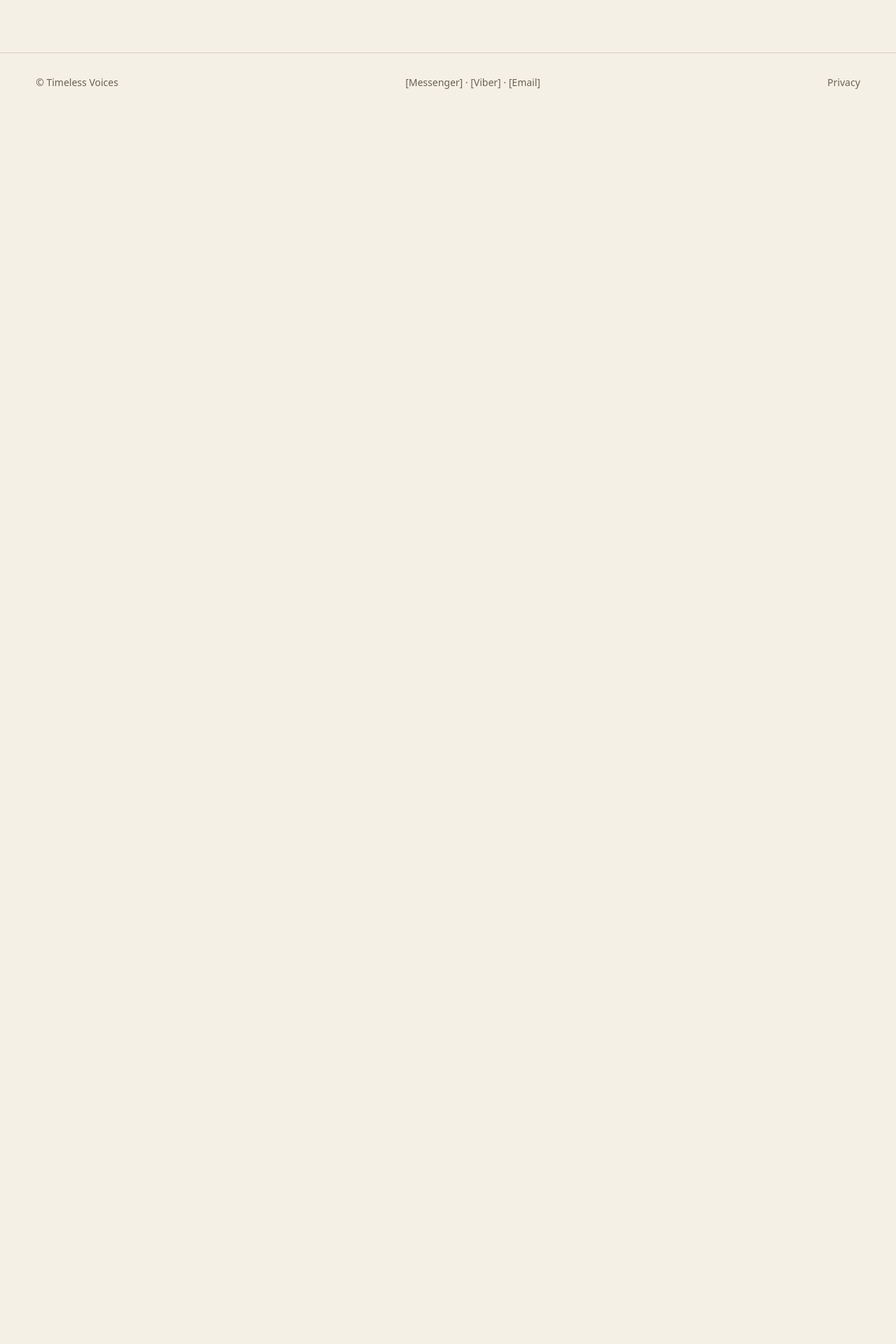
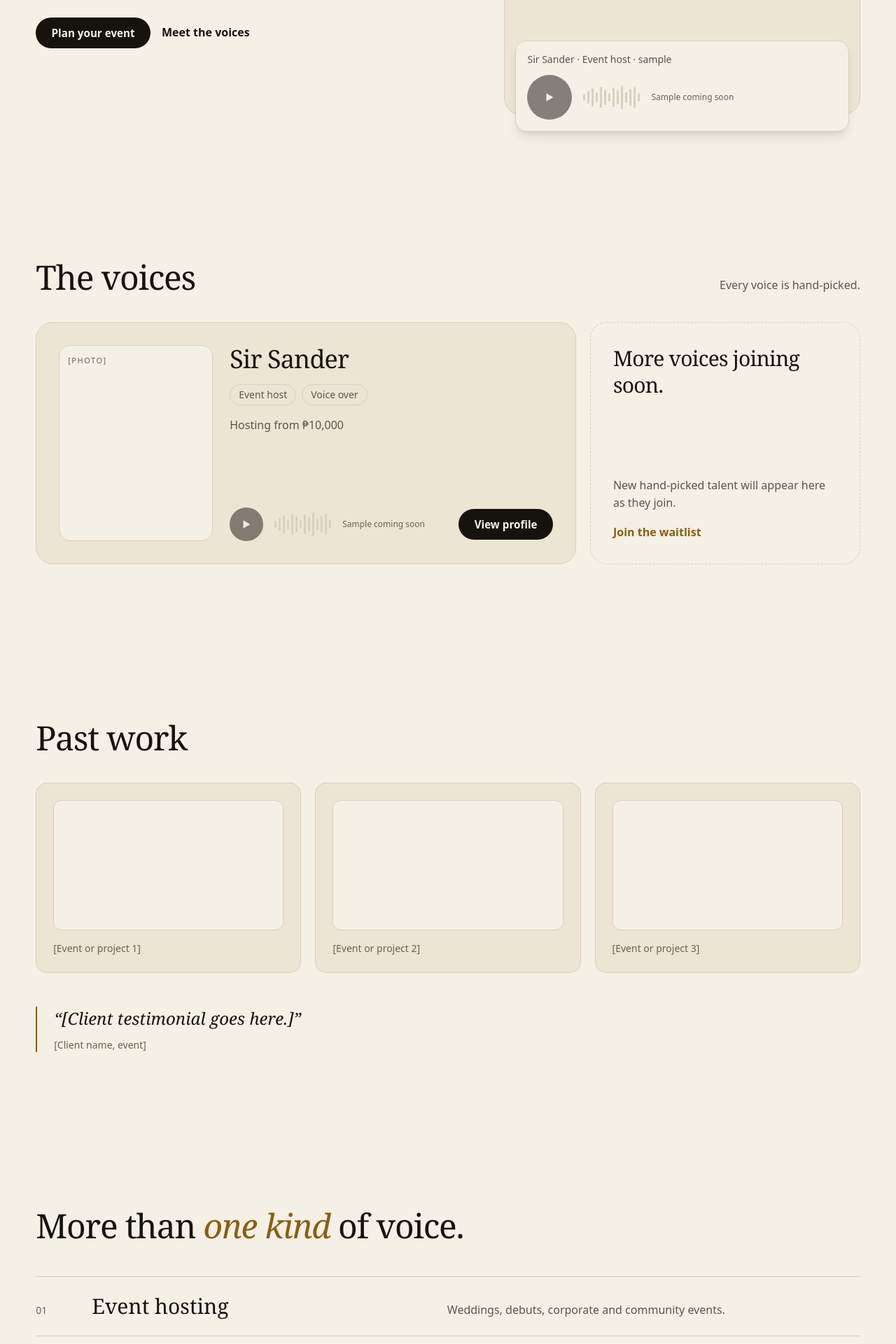
Before and after one commit to Dell015/Timeless-Voice, a Next.js app: page / in a window 1280 px wide. Shown: the part 640-2560 px from the top of the page at 70% size. Before the commit the page ends 800 px from the top, so only its background shows below. Built offline with nearby package versions, Linux system fonts and the light colour scheme.

Commit message:
feat: implement hero section, services, voices, and work components with animations

```diff
--- a/src/app/globals.css
+++ b/src/app/globals.css
@@ -136,3 +136,14 @@ body {
     scroll-behavior: auto !important;
   }
 }
+
+@keyframes rise {
+  from { opacity: 0; transform: translateY(14px); }
+  to { opacity: 1; transform: none; }
+}
+.rise { animation: rise 600ms cubic-bezier(0.2, 0.7, 0.2, 1) both; }
+
+@keyframes bar {
+  0%, 100% { transform: scaleY(0.3); }
+  50% { transform: scaleY(1); }
+}
--- a/src/app/page.tsx
+++ b/src/app/page.tsx
@@ -1,13 +1,15 @@
+import { Hero } from "@/components/home/hero";
+import { Services } from "@/components/home/services";
+import { Voices } from "@/components/home/voices";
+import { Work } from "@/components/home/work";
+
 export default function Home() {
   return (
-    <section className="wrap py-24 md:py-36">
-      <p className="text-xs font-semibold uppercase tracking-[0.18em] text-accent">
-        Event hosts · Voice over · Voice acting
-      </p>
-      <h1 className="mt-6 max-w-4xl font-display text-5xl leading-[1.02] tracking-tight md:text-7xl">
-        Hand-picked voices. <em className="text-accent">Book the one that fits.</em>
-      </h1>
-      <p className="mt-8 max-w-xl text-lg text-muted">Site under construction.</p>
-    </section>
+    <>
+      <Hero />
+      <Voices />
+      <Work />
+      <Services />
+    </>
   );
 }
--- /dev/null
+++ b/src/components/home/hero.tsx
@@ -0,0 +1,34 @@
+import Link from "next/link";
+import { SamplePlayer } from "../sample-player";
+
+export function Hero() {
+  return (
+    <section className="wrap grid items-center gap-12 py-16 md:grid-cols-[1.1fr_0.9fr] md:py-24">
+      <div>
+        <p className="rise text-xs font-semibold uppercase tracking-[0.18em] text-accent">
+          Event hosts · Voice over · Voice acting
+        </p>
+        <h1 className="rise mt-6 font-display text-5xl leading-[1.02] tracking-tight [animation-delay:80ms] md:text-7xl">
+          Hand-picked voices. <em className="text-accent">Book the one that fits.</em>
+        </h1>
+        <p className="rise mt-6 max-w-lg text-lg text-muted [animation-delay:160ms]">
+          Hosts and voice talent for weddings, debuts, corporate events and productions. Press play, then plan your
+          event in a few minutes.
+        </p>
+        <div className="rise mt-8 flex flex-wrap items-center gap-4 [animation-delay:240ms]">
+          <Link href="/plan" className="btn">Plan your event</Link>
+          <Link href="/#voices" className="ulink py-2 font-semibold">Meet the voices</Link>
+        </div>
+      </div>
+      <div className="rise relative [animation-delay:200ms]">
+        <div className="relative aspect-[4/5] overflow-hidden rounded-3xl border border-line bg-surface">
+          <span className="absolute left-4 top-4 text-[11px] uppercase tracking-[0.14em] text-subtle">[PHOTO]</span>
+        </div>
+        <div className="absolute inset-x-4 -bottom-6 rounded-2xl border border-line bg-bg p-4 shadow-lg shadow-black/10">
+          <p className="mb-3 text-sm text-muted">Sir Sander · Event host · sample</p>
+          <SamplePlayer name="Sir Sander" size="lg" />
+        </div>
+      </div>
+    </section>
+  );
+}
--- /dev/null
+++ b/src/components/home/services.tsx
@@ -0,0 +1,32 @@
+const services = [
+  ["Event hosting", "Weddings, debuts, corporate and community events."],
+  ["Voice over", "Narration, explainers, IVR and commercials."],
+  ["Voice acting", "Characters for games, animation and audio drama."],
+  ["Advertising", "Radio, TV and online ad reads."],
+  ["Songs", "Vocals, jingles and covers."],
+  ["Trailers", "Film and product trailers."],
+  ["Scripts", "Writing for spots, shows and events."],
+  ["Short films", "Narration and on-screen voice."],
+];
+
+export function Services() {
+  return (
+    <section id="services" className="wrap scroll-mt-8 py-20 md:py-28">
+      <h2 className="font-display text-4xl tracking-tight md:text-5xl">
+        More than <em className="text-accent">one kind</em> of voice.
+      </h2>
+      <ol className="mt-12 border-t border-line">
+        {services.map(([title, text], i) => (
+          <li
+            key={title}
+            className="group grid grid-cols-[2.5rem_1fr] items-baseline gap-x-4 gap-y-1 border-b border-line py-6 transition-[padding] duration-300 hover:pl-3 md:grid-cols-[4rem_1fr_1.2fr]"
+          >
+            <span className="text-sm text-subtle">{String(i + 1).padStart(2, "0")}</span>
+            <span className="font-display text-2xl md:text-3xl">{title}</span>
+            <span className="col-start-2 text-muted md:col-start-3">{text}</span>
+          </li>
+        ))}
+      </ol>
+    </section>
+  );
+}
--- /dev/null
+++ b/src/components/home/voices.tsx
@@ -0,0 +1,45 @@
+import Link from "next/link";
+import { SamplePlayer } from "../sample-player";
+
+export function Voices() {
+  return (
+    <section id="voices" className="wrap scroll-mt-8 py-20 md:py-28">
+      <div className="flex flex-wrap items-end justify-between gap-4">
+        <h2 className="font-display text-4xl tracking-tight md:text-5xl">The voices</h2>
+        <p className="text-muted">Every voice is hand-picked.</p>
+      </div>
+      <div className="mt-10 grid gap-5 lg:grid-cols-[2fr_1fr]">
+        <article className="grid gap-6 rounded-3xl border border-line bg-surface p-6 sm:grid-cols-[220px_1fr] md:p-8">
+          <div className="relative aspect-[4/5] rounded-2xl border border-line bg-bg sm:aspect-auto sm:min-h-[280px]">
+            <span className="absolute left-3 top-3 text-[11px] uppercase tracking-[0.14em] text-subtle">[PHOTO]</span>
+          </div>
+          <div className="flex flex-col justify-between gap-6">
+            <div>
+              <h3 className="font-display text-4xl tracking-tight">Sir Sander</h3>
+              <ul className="mt-4 flex flex-wrap gap-2 text-sm">
+                {["Event host", "Voice over"].map((t) => (
+                  <li key={t} className="rounded-full border border-line px-3 py-1 text-muted">{t}</li>
+                ))}
+              </ul>
+              <p className="mt-4 text-muted">Hosting from ₱10,000</p>
+            </div>
+            <div className="flex flex-wrap items-center justify-between gap-4">
+              <SamplePlayer name="Sir Sander" />
+              <Link href="/talent/sir-sander" className="btn">View profile</Link>
+            </div>
+          </div>
+        </article>
+        <aside
+          id="waitlist"
+          className="flex min-h-56 scroll-mt-8 flex-col justify-between rounded-3xl border border-dashed border-line p-6 md:p-8"
+        >
+          <p className="font-display text-3xl leading-tight tracking-tight">More voices joining soon.</p>
+          <div>
+            <p className="mb-4 text-muted">New hand-picked talent will appear here as they join.</p>
+            <Link href="/plan" className="ulink font-semibold text-accent">Join the waitlist</Link>
+          </div>
+        </aside>
+      </div>
+    </section>
+  );
+}
--- /dev/null
+++ b/src/components/home/work.tsx
@@ -0,0 +1,21 @@
+export function Work() {
+  return (
+    <section id="work" className="wrap scroll-mt-8 py-20 md:py-28">
+      <h2 className="font-display text-4xl tracking-tight md:text-5xl">Past work</h2>
+      <div className="mt-10 grid gap-5 md:grid-cols-3">
+        {[1, 2, 3].map((n) => (
+          <div key={n} className="rounded-2xl border border-line bg-surface p-6">
+            <div className="aspect-video rounded-xl border border-line bg-bg" />
+            <p className="mt-4 text-sm text-subtle">[Event or project {n}]</p>
+          </div>
+        ))}
+      </div>
+      <figure className="mt-12 max-w-2xl border-l-2 border-accent pl-6">
+        <blockquote className="font-display text-2xl italic leading-snug">
+          “[Client testimonial goes here.]”
+        </blockquote>
+        <figcaption className="mt-3 text-sm text-subtle">[Client name, event]</figcaption>
+      </figure>
+    </section>
+  );
+}
--- /dev/null
+++ b/src/components/sample-player.tsx
@@ -0,0 +1,76 @@
+"use client";
+
+import { useEffect, useId, useRef, useState } from "react";
+
+const HEIGHTS = [10, 18, 26, 14, 30, 22, 12, 28, 20, 34, 16, 24, 30, 12, 22, 32, 18, 26];
+
+/** One sample plays at a time: starting one pauses any other. Never autoplays. */
+export function SamplePlayer({ name, src, size = "md" }: { name: string; src?: string; size?: "md" | "lg" }) {
+  const id = useId();
+  const audio = useRef<HTMLAudioElement>(null);
+  const [playing, setPlaying] = useState(false);
+
+  useEffect(() => {
+    const onOther = (e: Event) => {
+      if ((e as CustomEvent<string>).detail !== id) audio.current?.pause();
+    };
+    window.addEventListener("tv-sample-play", onOther);
+    return () => window.removeEventListener("tv-sample-play", onOther);
+  }, [id]);
+
+  function toggle() {
+    const a = audio.current;
+    if (!a) return;
+    if (a.paused) {
+      window.dispatchEvent(new CustomEvent("tv-sample-play", { detail: id }));
+      void a.play();
+    } else a.pause();
+  }
+
+  const dim = size === "lg" ? "h-16 w-16" : "h-12 w-12";
+  return (
+    <div className="flex items-center gap-4">
+      <button
+        type="button"
+        onClick={toggle}
+        disabled={!src}
+        aria-label={`${playing ? "Pause" : "Play"} ${name}'s sample`}
+        className={`${dim} inline-flex shrink-0 items-center justify-center rounded-full bg-btn text-btn-ink transition-transform hover:-translate-y-0.5 disabled:cursor-not-allowed disabled:opacity-50 disabled:hover:translate-y-0`}
+      >
+        <svg width="18" height="18" viewBox="0 0 20 20" fill="currentColor" aria-hidden="true">
+          {playing ? (
+            <>
+              <rect x="4" y="3" width="4" height="14" />
+              <rect x="12" y="3" width="4" height="14" />
+            </>
+          ) : (
+            <path d="M5 3.5v13l11-6.5z" />
+          )}
+        </svg>
+      </button>
+      <div className="flex h-8 items-center gap-[3px]" aria-hidden="true">
+        {HEIGHTS.slice(0, 14).map((h, i) => (
+          <span
+            key={i}
+            className={`w-[3px] origin-center rounded-full ${playing ? "bg-accent" : "bg-line"}`}
+            style={{
+              height: h,
+              animation: playing ? `bar 900ms ease-in-out ${(i * 67) % 500}ms infinite` : undefined,
+            }}
+          />
+        ))}
+      </div>
+      {!src && <span className="text-xs text-subtle">Sample coming soon</span>}
+      {src && (
+        <audio
+          ref={audio}
+          src={src}
+          preload="none"
+          onPlay={() => setPlaying(true)}
+          onPause={() => setPlaying(false)}
+          onEnded={() => setPlaying(false)}
+        />
+      )}
+    </div>
+  );
+}
```
